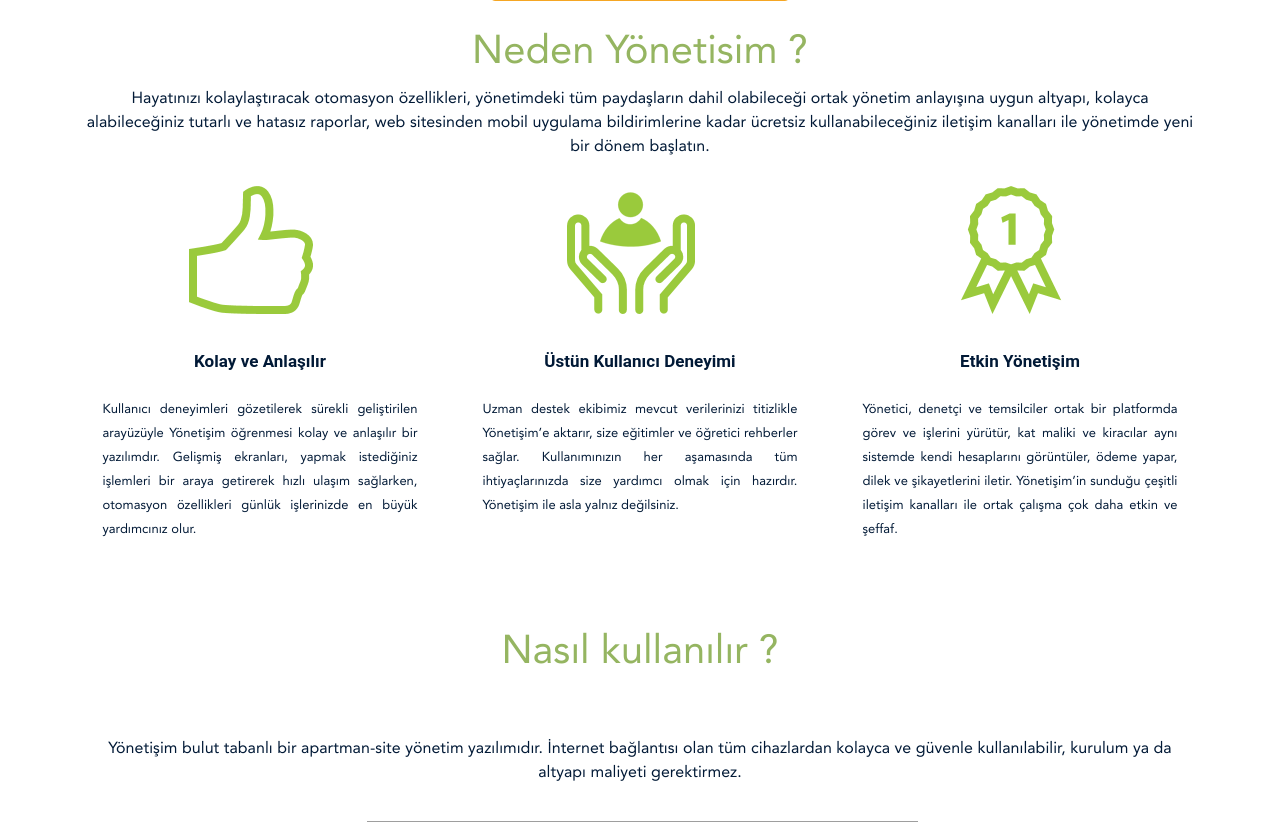
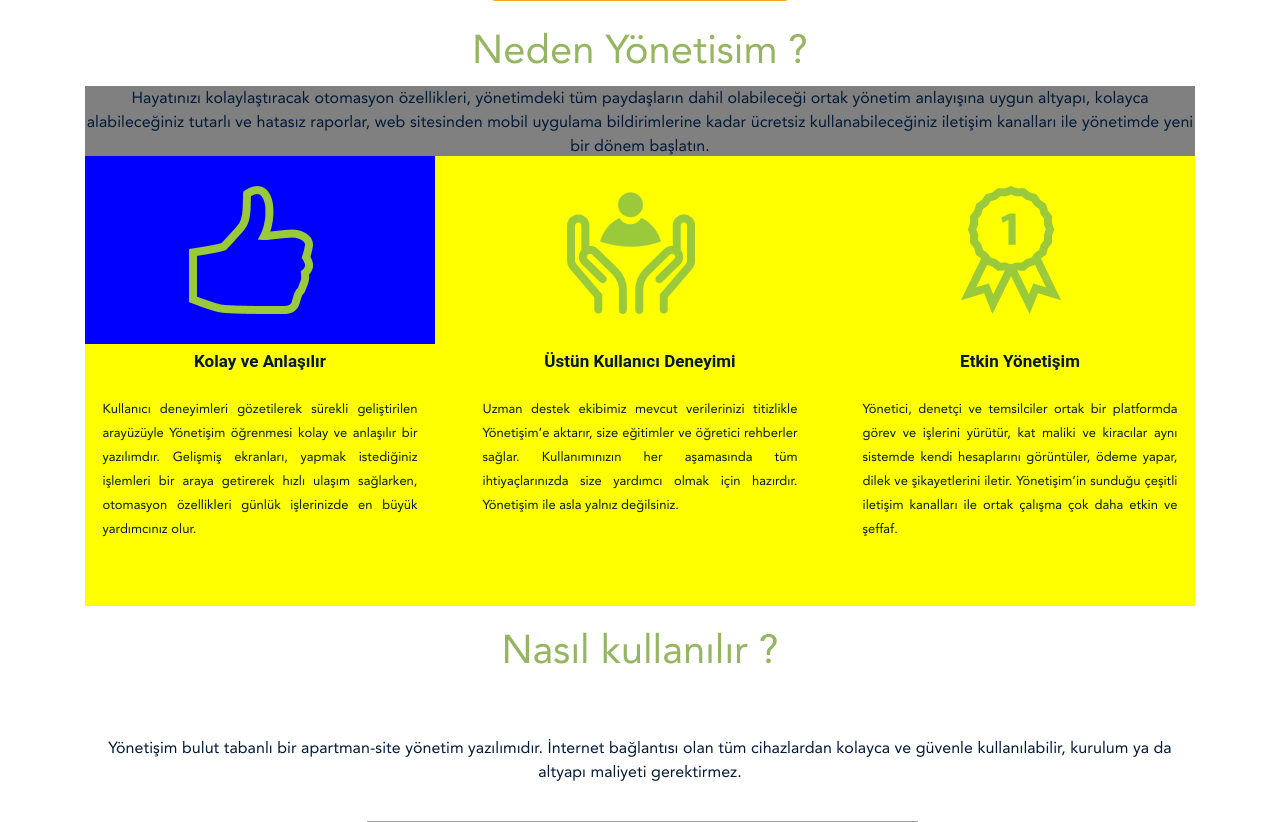
Before and after one commit to sonic03/yntsmdeneme, a Django app: page / in a window 1280 px wide. Shown: the part 1033-1855 px from the top of the page. Run offline with Django 3.2, Linux system fonts and the light colour scheme; some libraries are stand-ins or nearby versions; grey boxes are pictures that could not be loaded.

Commit message:
arkaplan renkleri

```diff
--- a/templates/index.html
+++ b/templates/index.html
@@ -296,17 +296,17 @@
             <div class="col-md-12">
                 <h1 class="kimler">Neden Yönetisim ?</h1>
             </div>
-            <div class="nybox-out">
+            <div class="nybox-out" style="background:yellow;">
                 <!----------------Neden Yönetimsim-Apartman--------------->
                 <div class="nybox-inner">
                     <div class="row">
                         <div class="col-md-12 bordercolor" style="position:relative;box-sizing:border-box;">
-                        <p class="nkbox">Hayatınızı kolaylaştıracak otomasyon özellikleri, yönetimdeki tüm paydaşların dahil olabileceği ortak yönetim anlayışına uygun altyapı, kolayca alabileceğiniz tutarlı ve hatasız raporlar, web sitesinden mobil uygulama bildirimlerine kadar ücretsiz kullanabileceğiniz iletişim kanalları ile yönetimde yeni bir dönem başlatın.
+                        <p class="nkbox" style="background:gray;">Hayatınızı kolaylaştıracak otomasyon özellikleri, yönetimdeki tüm paydaşların dahil olabileceği ortak yönetim anlayışına uygun altyapı, kolayca alabileceğiniz tutarlı ve hatasız raporlar, web sitesinden mobil uygulama bildirimlerine kadar ücretsiz kullanabileceğiniz iletişim kanalları ile yönetimde yeni bir dönem başlatın.
                         </p>
 
                     </div>
                     <div class="col-md-4 col-12 flt bordercolor">
-                        <div class="nyimg bordercolor">
+                        <div class="nyimg bordercolor" style="background:blue;">
                             <img src="{% static 'img/kolay-ve-anlasilir.png' %}">
                         </div>
                         <div class="bordercolor nybox">
```
